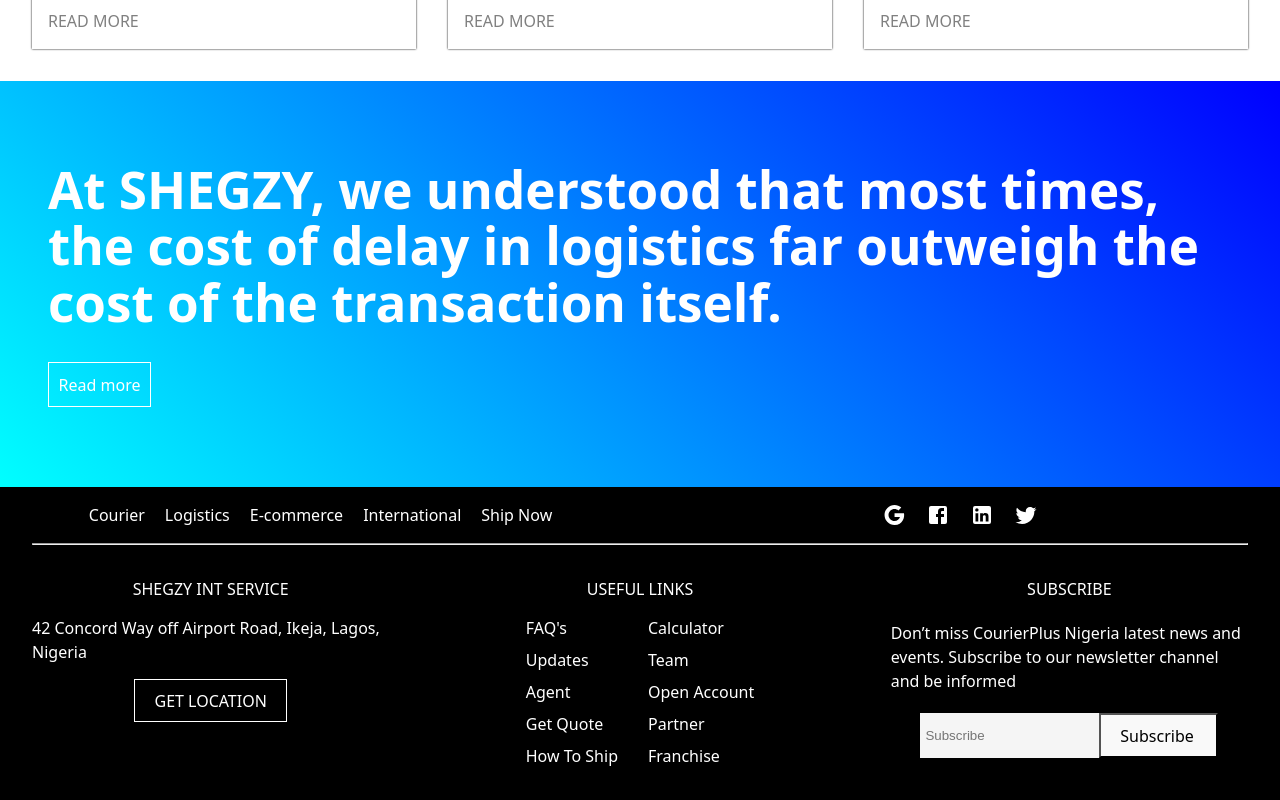
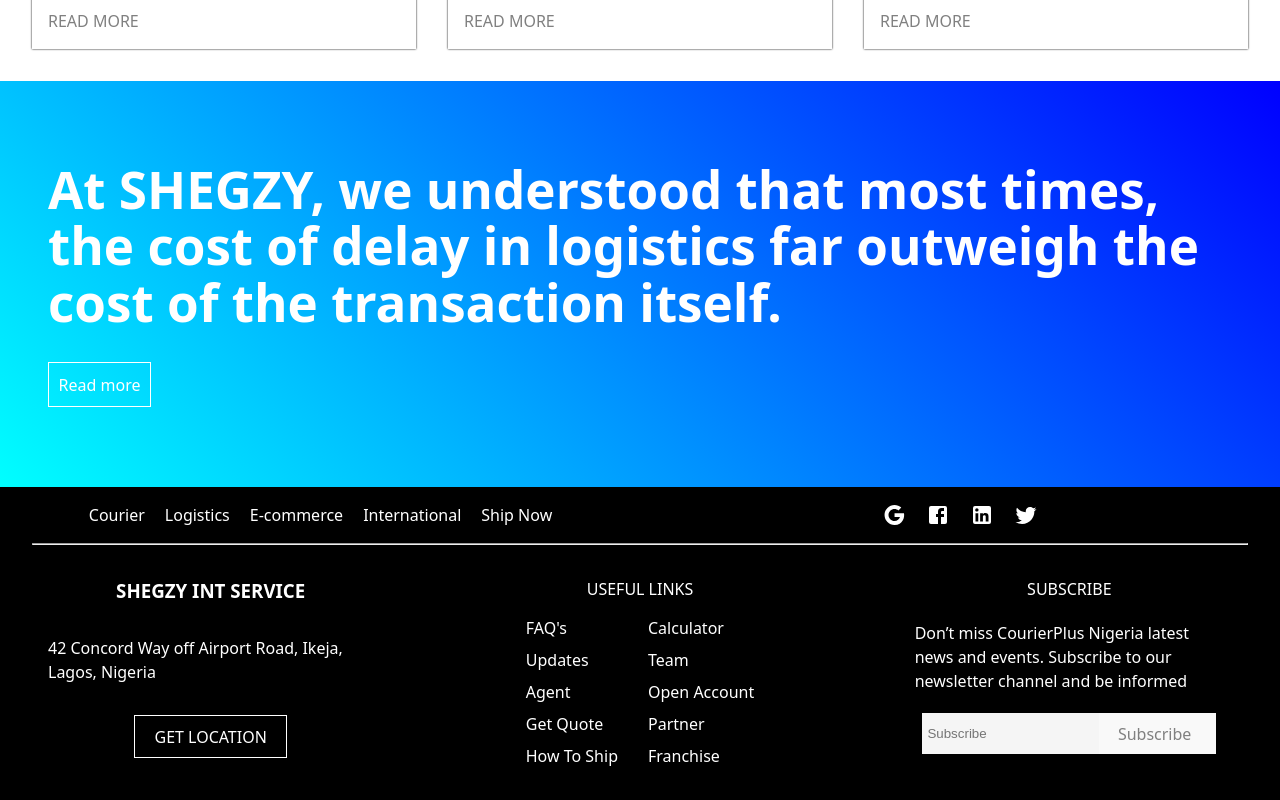
Before and after one commit to SegundamanoDev/Shegzy, a React (Vite) app: page /services in a window 1280 px wide. Shown: the part 1024-1824 px from the top of the page. Built offline with nearby package versions, Linux system fonts and the light colour scheme.

Commit message:
Added some modification to enable the banner top slide to next image when click

```diff
--- a/src/Components/Footer.css
+++ b/src/Components/Footer.css
@@ -39,6 +39,9 @@
 	padding: 1rem;
 	align-items: center;
 }
+.footer_bottom > .left > p {
+	padding: 1rem;
+}
 
 .footer_bottom > .middle {
 	display: flex;
@@ -61,11 +64,15 @@
 	flex-direction: column;
 	align-items: center;
 	padding: 1rem;
-
 	gap: 20px;
+}
+.footer_bottom > .right > p {
+	padding: 0rem 1.5rem;
 }
 .footer_bottom > .right > form {
 	display: flex;
+	border: none;
+	border-radius: 0px;
 }
 .footer_bottom > .right > form > input {
 	height: 100%;
@@ -75,11 +82,13 @@
 	background-color: whitesmoke;
 	border: none;
 	outline: none;
+	border-radius: 0px;
 }
 .footer_bottom > .right > form > button {
 	height: 100%;
 	width: 40%;
 	display: flex;
+	color: gray;
 }
 .hr {
 	width: 95%;
--- a/src/Components/Footer.jsx
+++ b/src/Components/Footer.jsx
@@ -25,7 +25,7 @@
 				<hr className='hr' />
 				<div className='footer_bottom'>
 					<div className='left'>
-						<p>SHEGZY INT SERVICE</p>
+						<h3>SHEGZY INT SERVICE</h3>
 						<p>42 Concord Way off Airport Road, Ikeja, Lagos, Nigeria</p>
 						<button>GET LOCATION</button>
 					</div>
--- a/src/Components/Home.css
+++ b/src/Components/Home.css
@@ -88,7 +88,7 @@
 	height: 100%;
 	align-items: center;
 	justify-content: space-around;
-	/* z-index: 999; */
+	z-index: 500;
 }
 .arrow {
 	color: cyan;
@@ -131,6 +131,7 @@
 	height: 11vh;
 	width: 20%;
 	align-items: center;
+	justify-content: center;
 }
 .tracking_form_container > h2 {
 	color: white;
--- a/src/Components/Signin.css
+++ b/src/Components/Signin.css
@@ -25,6 +25,10 @@
 	background-color: whitesmoke;
 	outline: none;
 	/* margin-bottom: 1rem; */
+}
+.signin_container > form > button {
+	color: white;
+	background-color: blue;
 }
 .signin_container > form > h2 {
 	animation-name: omo;
--- a/src/Components/Signup.css
+++ b/src/Components/Signup.css
@@ -16,6 +16,10 @@
 	align-items: center;
 	padding: 2rem;
 	gap: 1rem;
+}
+.signup_container > form > button {
+	color: white;
+	background-color: blue;
 }
 .signup_container > form > input {
 	display: flex;
--- a/src/index.css
+++ b/src/index.css
@@ -42,13 +42,22 @@
 	font-size: 3.2em;
 	line-height: 1.1;
 }
-
+form {
+	border: none;
+	border-radius: 0px;
+}
 button {
 	padding: 0.6em 1.2em;
 	font-size: 1em;
 	font-weight: 500;
 	font-family: inherit;
 	cursor: pointer;
+	border: none;
+	border-radius: 0px;
+}
+input {
+	border: none;
+	border-radius: 0px;
 }
 button:hover {
 	border-color: #646cff;
```
